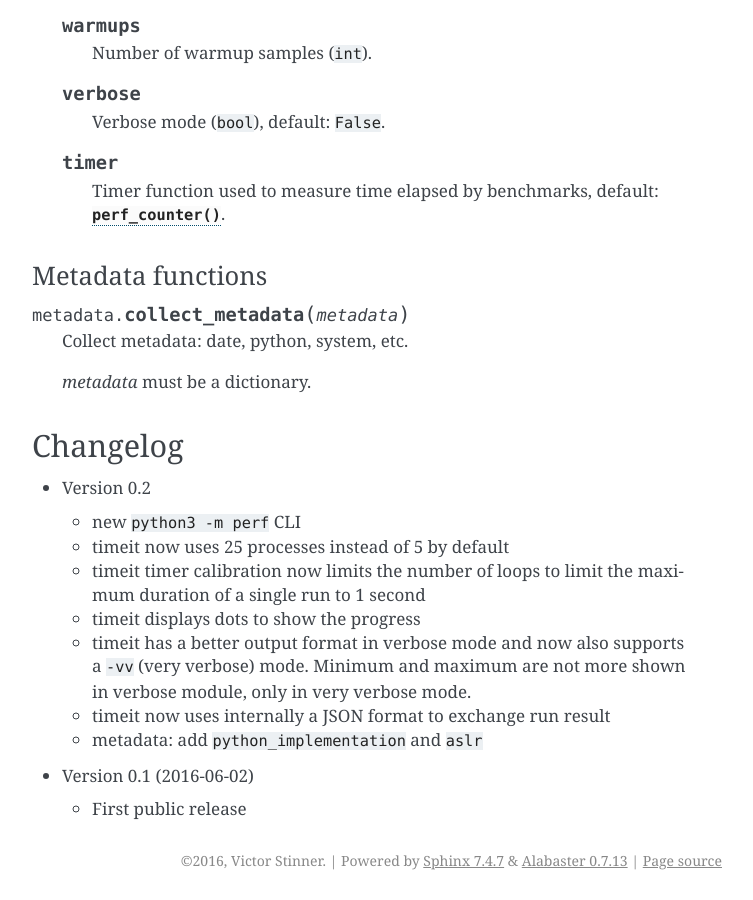
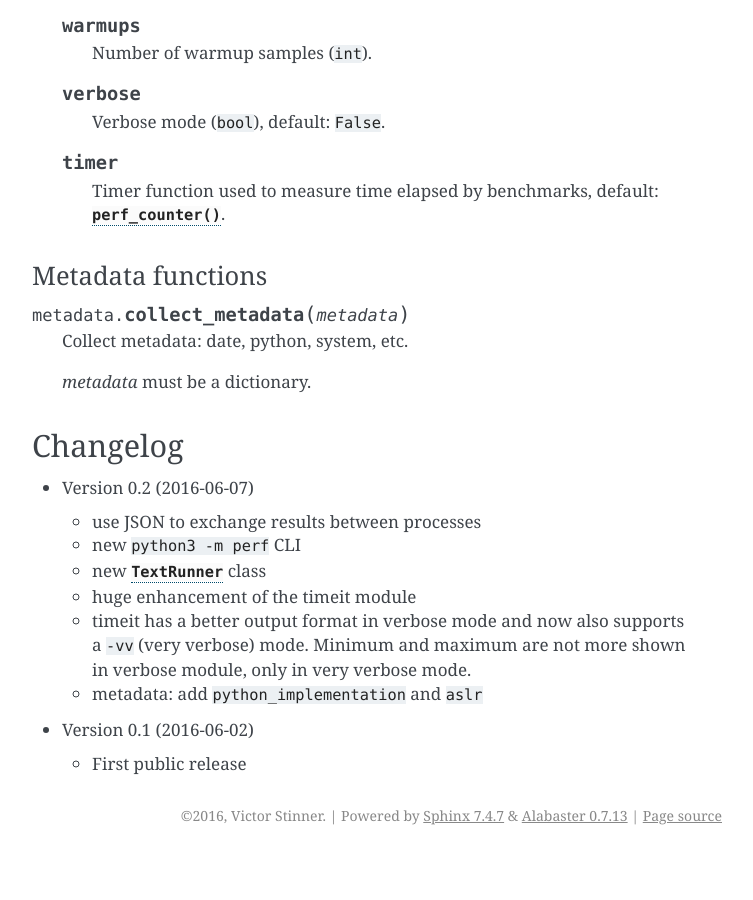
Before and after one commit to psf/pyperf, a Sphinx documentation site: the page built from doc/index.rst, in a window 1280 px wide and 900 px high, scrolled down 7481 px. Shown: the whole window, without its empty margins (388-1141 px from the left). Built offline with Sphinx 7.4.7, drawn with Linux system fonts in a browser that asks for light colours; after the commit the page ends 8336 px from its top, so only the background shows below that.

Commit message:
update changelog; prepare 0.2 release

```diff
--- a/doc/index.rst
+++ b/doc/index.rst
@@ -416,17 +416,15 @@ Metadata functions
 Changelog
 =========
 
-* Version 0.2
+* Version 0.2 (2016-06-07)
 
+  - use JSON to exchange results between processes
   - new ``python3 -m perf`` CLI
-  - timeit now uses 25 processes instead of 5 by default
-  - timeit timer calibration now limits the number of loops to limit the
-    maximum duration of a single run to 1 second
-  - timeit displays dots to show the progress
+  - new :class:`TextRunner` class
+  - huge enhancement of the timeit module
   - timeit has a better output format in verbose mode and now also supports a
     ``-vv`` (very verbose) mode. Minimum and maximum are not more shown in
     verbose module, only in very verbose mode.
-  - timeit now uses internally a JSON format to exchange run result
   - metadata: add ``python_implementation`` and ``aslr``
 
 * Version 0.1 (2016-06-02)
```
